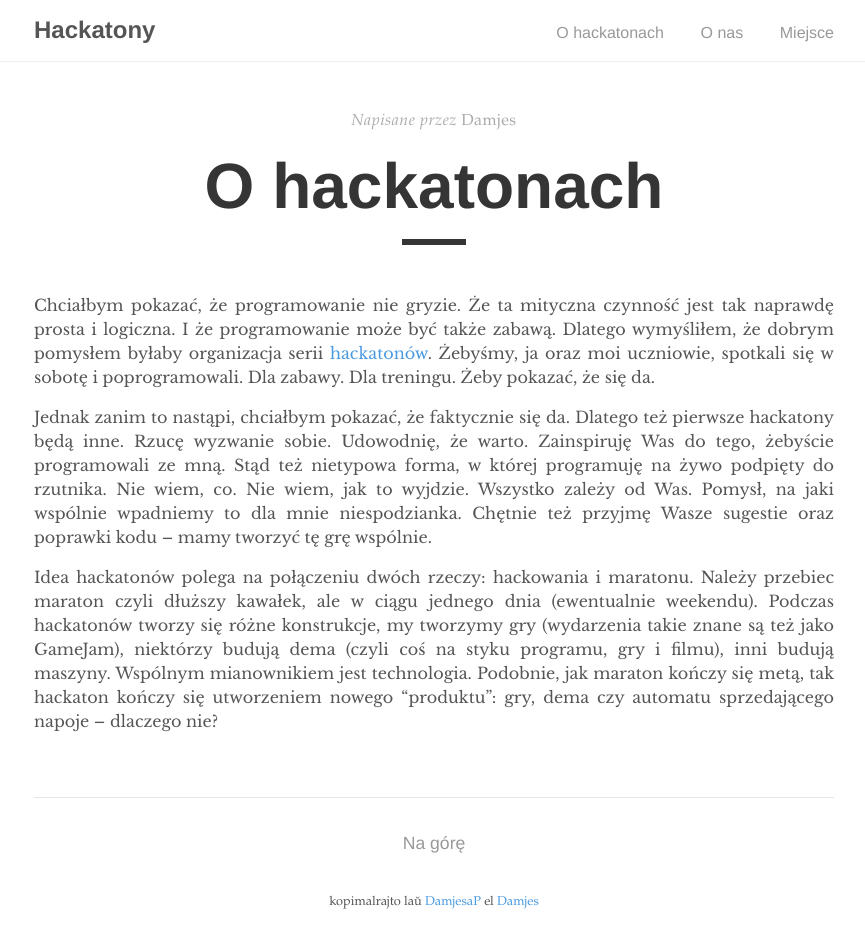
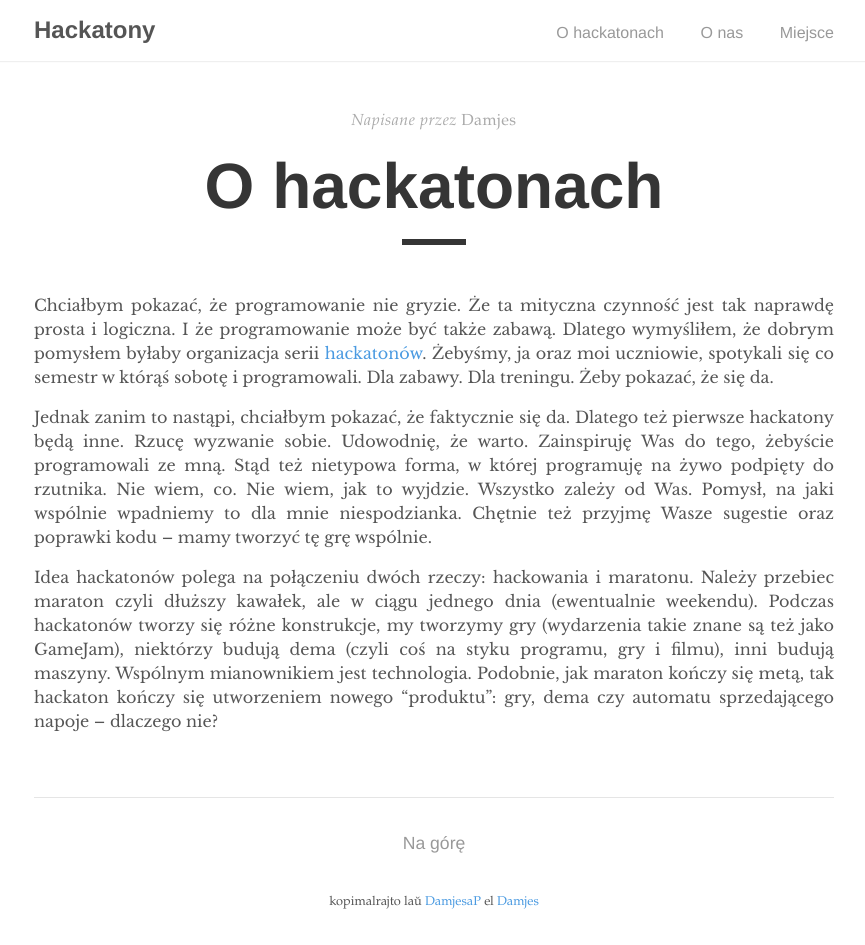
Before and after one commit to damjes/hackaton.damj.es-fonto, a Jekyll site: the page built from o_hackatonach.md, in a window 1280 px wide. Shown: the whole page, without its empty margins (206-1071 px from the left). Built offline with Jekyll 4.4.1, drawn with Linux system fonts in a browser that asks for light colours.

Commit message:
eta ŝanĝo en priskribo

```diff
--- a/o_hackatonach.md
+++ b/o_hackatonach.md
@@ -5,7 +5,7 @@ author: "Damjes"
 permalink: /o_hackatonach/
 ---
 
-Chciałbym pokazać, że programowanie nie gryzie. Że ta mityczna czynność jest tak naprawdę prosta i logiczna. I że programowanie może być także zabawą. Dlatego wymyśliłem, że dobrym pomysłem byłaby organizacja serii [hackatonów](https://pl.wikipedia.org/wiki/Hackathon). Żebyśmy, ja oraz moi uczniowie, spotkali się w sobotę i poprogramowali. Dla zabawy. Dla treningu. Żeby pokazać, że się da.
+Chciałbym pokazać, że programowanie nie gryzie. Że ta mityczna czynność jest tak naprawdę prosta i logiczna. I że programowanie może być także zabawą. Dlatego wymyśliłem, że dobrym pomysłem byłaby organizacja serii [hackatonów](https://pl.wikipedia.org/wiki/Hackathon). Żebyśmy, ja oraz moi uczniowie, spotykali się co semestr w którąś sobotę i programowali. Dla zabawy. Dla treningu. Żeby pokazać, że się da.
 
 Jednak zanim to nastąpi, chciałbym pokazać, że faktycznie się da. Dlatego też pierwsze hackatony będą inne. Rzucę wyzwanie sobie. Udowodnię, że warto. Zainspiruję Was do tego, żebyście programowali ze mną. Stąd też nietypowa forma, w której programuję na żywo podpięty do rzutnika. Nie wiem, co. Nie wiem, jak to wyjdzie. Wszystko zależy od Was. Pomysł, na jaki wspólnie wpadniemy to dla mnie niespodzianka. Chętnie też przyjmę Wasze sugestie oraz poprawki kodu – mamy tworzyć tę grę wspólnie.
 
```
